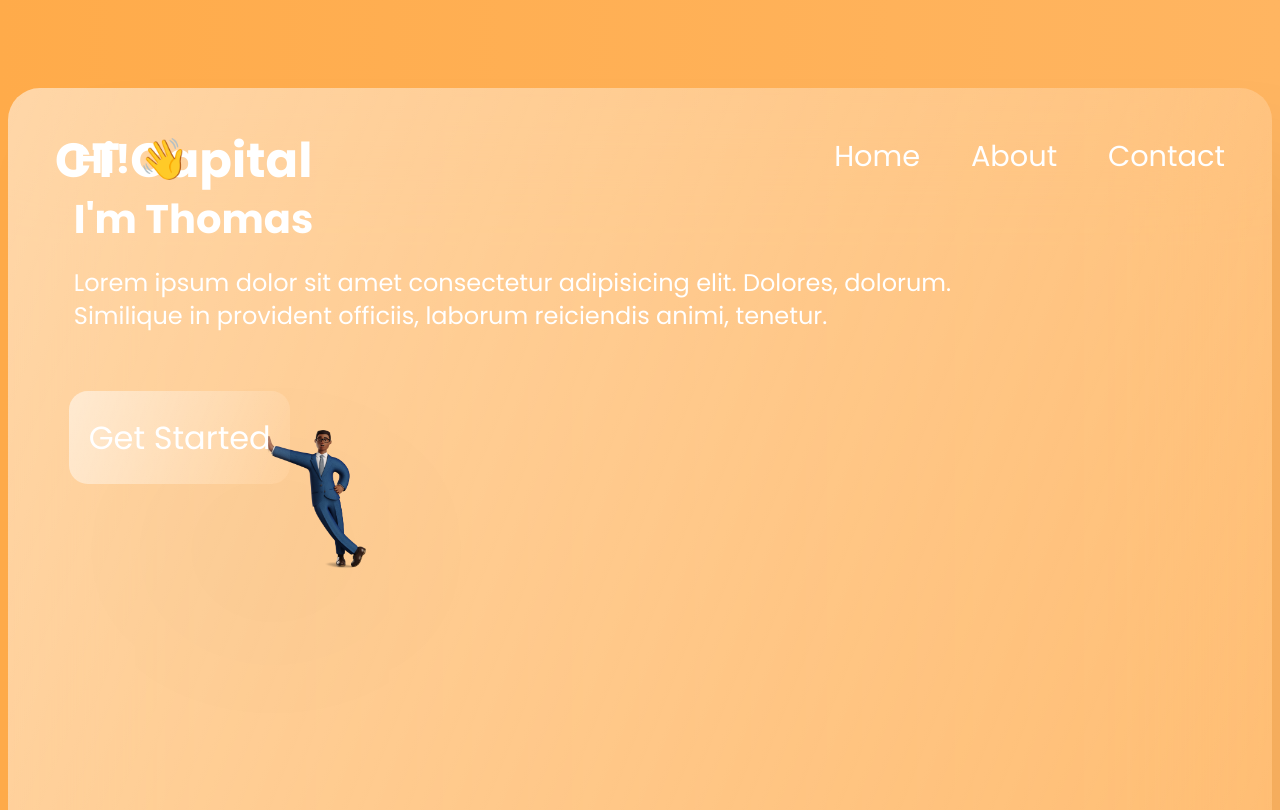
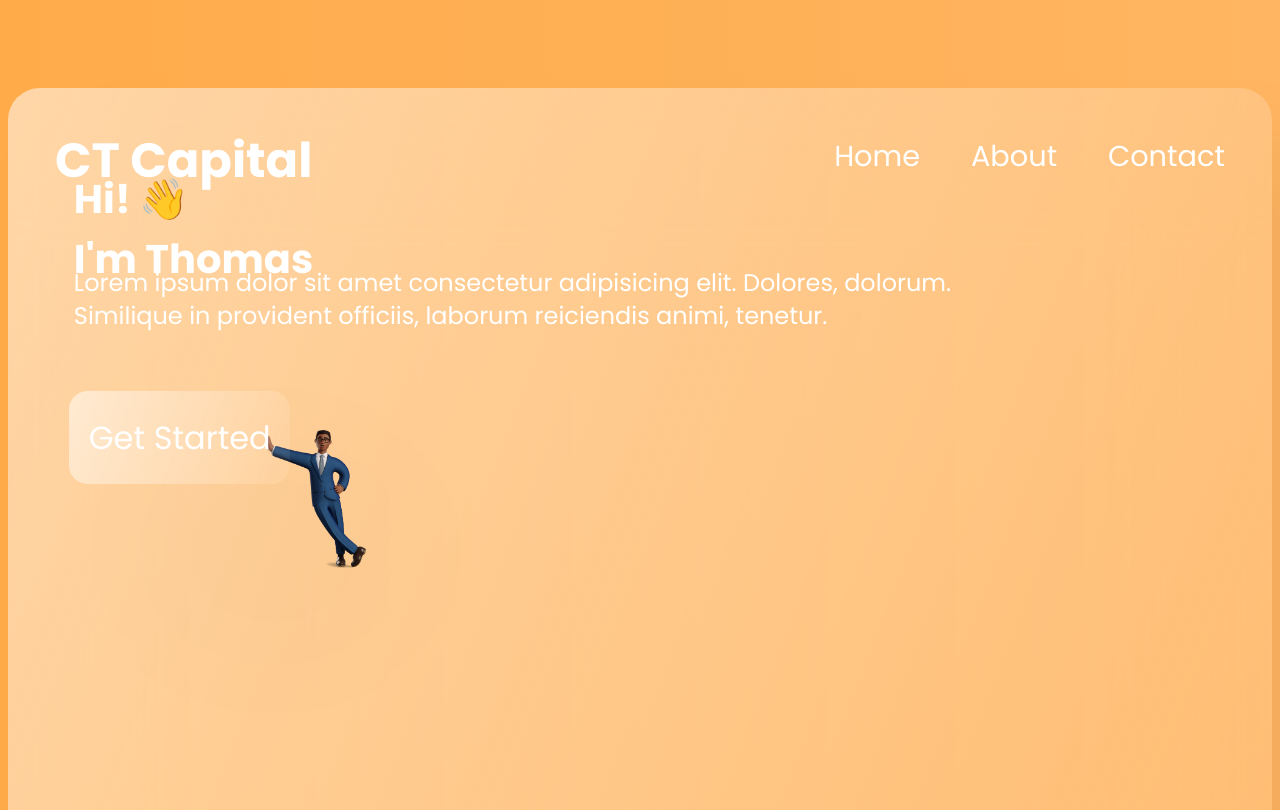
Before and after one commit to ctcapital/CT-Capital, a plain HTML site: page index.html in a window 1280 px wide. Shown: the top 810 px of the page. Drawn offline with Linux system fonts and the light colour scheme.

Commit message:
create style.css main file

```diff
--- a/style.css
+++ b/style.css
@@ -59,7 +59,7 @@ li.nav-item {
 .main-title {
   position: relative;
   font-size: 2.5em;
-  top: -6em;
+  top: -5em;
 }
 .main-desc {
   position: relative;
```
